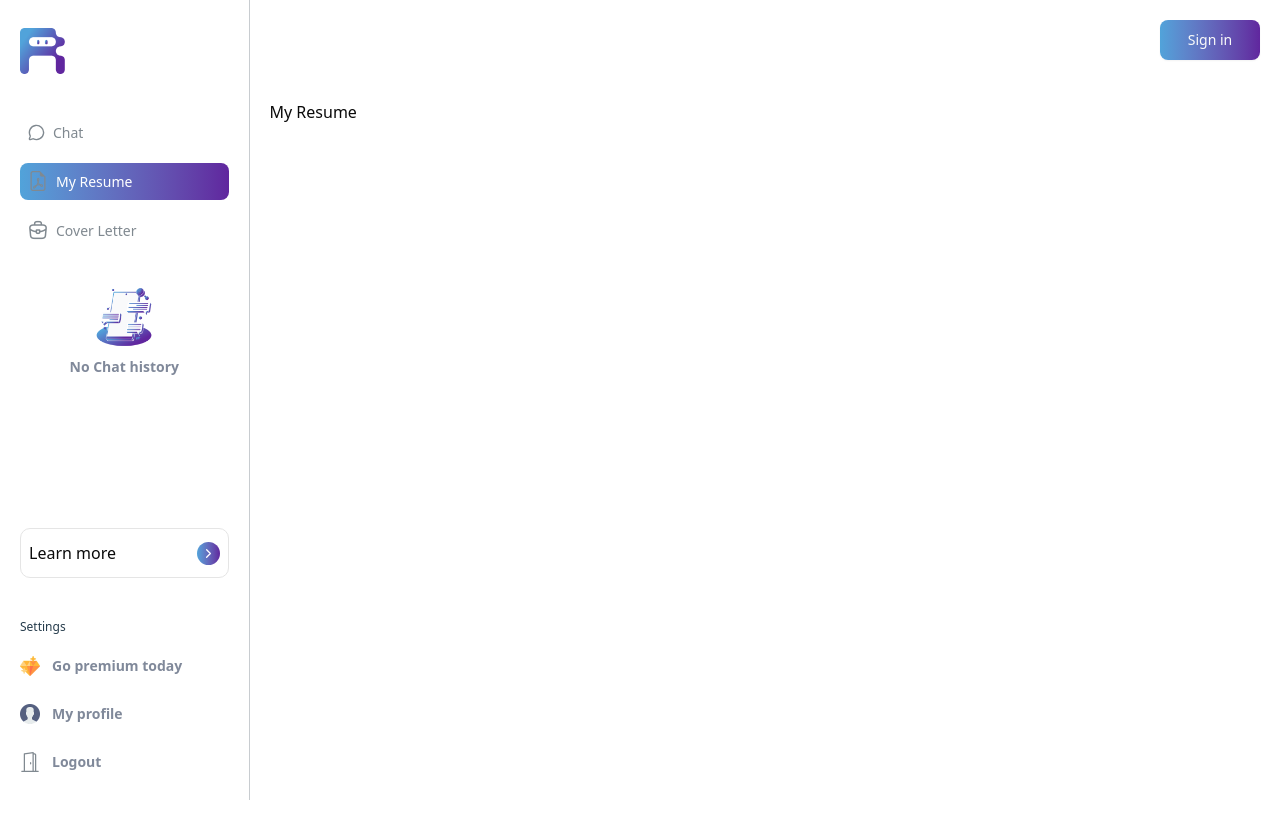
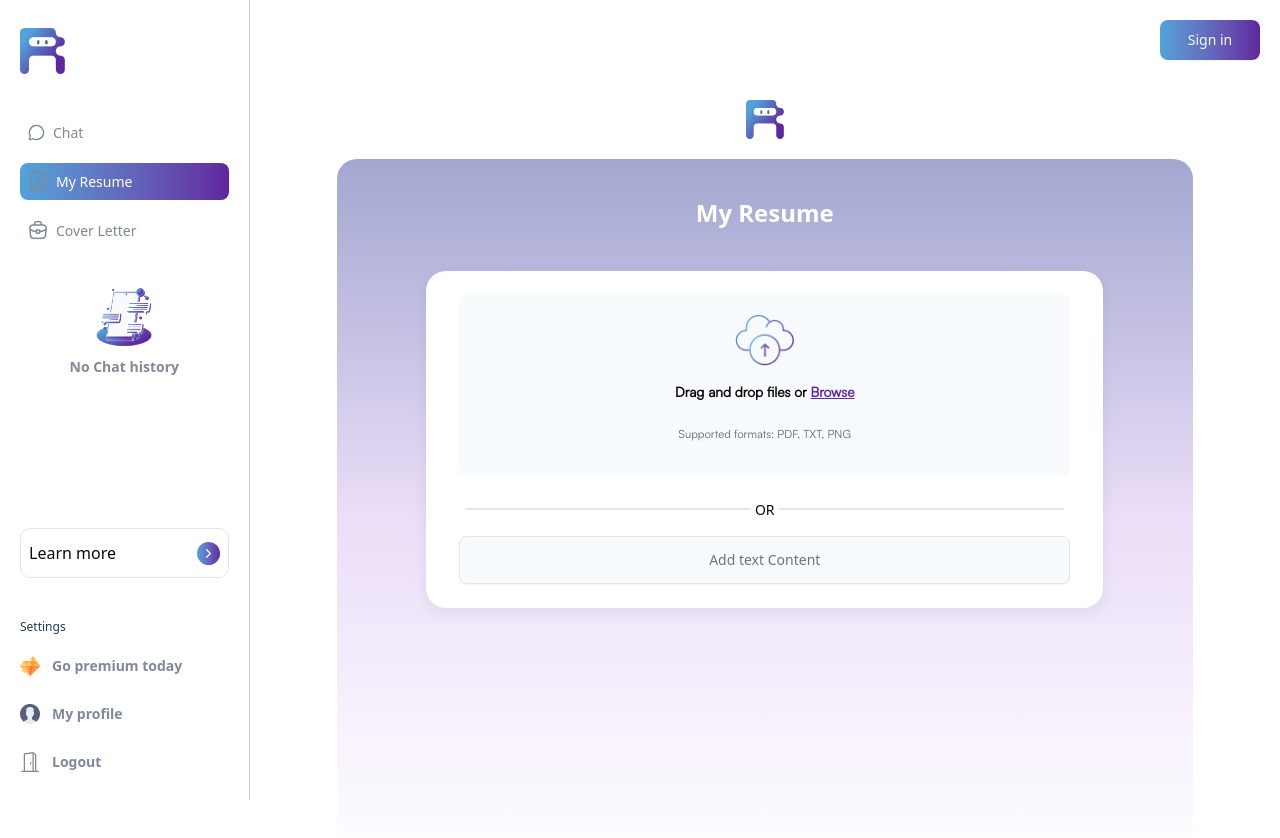
Before and after one commit to SKILL2RURAL/rafiki-x-frontend, a SvelteKit app: page /my-resume in a window 1280 px wide. Shown: the top 838 px of the page. Before the commit the page ends 800 px from the top, so only its background shows below. Built offline with nearby package versions, Linux system fonts and the light colour scheme.

Commit message:
created resume uploader, file list, and history for my resume page

```diff
--- a/package.json
+++ b/package.json
@@ -18,7 +18,7 @@
 		"@eslint/js": "^9.18.0",
 		"@internationalized/date": "^3.9.0",
 		"@lucide/svelte": "^0.515.0",
-		"@sveltejs/adapter-auto": "^6.0.0",
+		"@sveltejs/adapter-auto": "^6.1.0",
 		"@sveltejs/kit": "^2.22.0",
 		"@sveltejs/vite-plugin-svelte": "^6.0.0",
 		"bits-ui": "^2.9.4",
--- /dev/null
+++ b/src/components/my-resume/ResumeFileList.svelte
@@ -0,0 +1,17 @@
+<script>
+    export let files = []
+</script>
+
+<ul class="">
+    {#each files as file}
+        <li class="">
+            <div class="">
+                <p class="">{file.name}</p>
+                <p>{file.size}</p>
+            </div>
+            <div>
+               <!-- {/*Button*/}  -->
+            </div>
+        </li>
+    {/each}
+</ul>
--- /dev/null
+++ b/src/components/my-resume/ResumeHistory.svelte
@@ -0,0 +1,25 @@
+<script>
+    export let history = [];
+</script>
+
+
+<aside class="w-64">
+    <h2 class="">Chat Histor</h2>
+    {#if history.length === 0}
+        <p class="">No history available</p>
+    {:else}
+        <ul class="">
+            {#each history as item}
+               <li class= "flex justify-between items-cente">
+                    <span>{item.title}</span>
+                    <!-- {/*Button*/} -->
+               </li>
+            {/each}
+        </ul>
+    {/if}
+
+    <div>
+        <!-- {/*Button to go back*/}
+        {/*Button to clear history*/} -->
+    </div>
+</aside>
--- /dev/null
+++ b/src/components/my-resume/ResumeUploader.svelte
@@ -0,0 +1,35 @@
+<script lang="ts">
+    import upload from '$lib/assets/icons/upload.png';
+	import Input from '$lib/components/ui/input/input.svelte';
+    export let onUpload: (files: FileList) => void;
+
+    function handleFileChange(event: Event) {
+        const files = (event.target as HTMLInputElement).files;
+        if (files && files.length > 0) {
+            onUpload(files);
+        }
+    }
+</script>
+
+<div class="md:w-[677px] md:h-[337px] rounded-[20px] p-6 text-center bg-white flex flex-col items-center shadow-[0_4px_8px_4px_rgba(112,144,176,0.1)]">
+    <div class="md:w-[611px] md:h-[190px] rounded-[6px] bg-[#F7FBFD] font-satoshi-regular space-y-6 pt-5">
+        <img src={upload} alt="Upload Icon" class="mx-auto mb-4" width="59.05" height="51.15" />
+        <p class="text-[13.73px] font-bold leading-5">Drag and drop files or
+            <label class="text-[#60269E] underline cursor-pointer">
+                 Browse
+                <input type="file" class="hidden" on:change={handleFileChange} />
+            </label>
+        </p>
+        <p class="mt-2 text-[11.3px] text-[#676767] leading-4">Supported formats: PDF, TXT, PNG</p>
+    </div>
+
+    <div class="flex items-center gap-1 mt-6">
+        <span class="md:w-[285.5px] border-[0.64px] bg-[#C8CCD0]"> </span>
+        <p class="text-[14px]">OR</p>
+        <span class="md:w-[285.5px] border-[0.64px] bg-[#C8CCD0]"> </span>
+    </div>
+
+    <div class="mt-4">
+        <Input type="text" placeholder="Add text Content" class="md:w-[611px] h-[48px] rounded-[8px] border p-2.5 bg-[#F7FBFD] text-center" />
+    </div>
+</div>
--- a/src/routes/(main)/my-resume/+page.svelte
+++ b/src/routes/(main)/my-resume/+page.svelte
@@ -1,5 +1,37 @@
 <script>
 	import Layout from '../../../components/Layout/Layout.svelte';
+	import ResumeFileList from '../../../components/my-resume/ResumeFileList.svelte';
+	import ResumeHistory from '../../../components/my-resume/ResumeHistory.svelte';
+	import ResumeUploader from '../../../components/my-resume/ResumeUploader.svelte';
+	import logo from '$lib/assets/icons/logo-gradient.png';
+
+	let files = [];
+	let history = []
+	let showHistory = false;
+
+	function handleUpload(uploadedFiles) {
+		files = [...files, ...Array.from(uploadedFiles).map(f => ({
+			name: f.name,
+			size: (f.size / 1024).toFixed(1)
+	}))];
+	}
 </script>
 
-<Layout>My Resume</Layout>
+<Layout>
+	<div class="flex flex-col items-center gap-5 ">
+		<img src={logo} alt="Rafki-X-logo" width={38} height={38}/>
+		<div class="md:w-[856px] md:h-[716px] space-y-10 pt-9 flex flex-col items-center rounded-[20px] bg-gradient-to-b from-[#A3A7D0] via-[#ebdef8] to-[#FFFFFF]">
+			<h1 class="text-[24px] font-bold font-mulish text-white">My Resume</h1>
+			{#if files.length === 0}
+				<ResumeUploader onUpload={handleUpload} />
+			{:else}
+				<ResumeFileList {files} />
+			{/if}
+		</div>
+	</div>
+</Layout>
+
+<!-- Resume history sidebar -->
+{#if showHistory}
+	<ResumeHistory {history} />
+{/if}
```
Also changed, not shown: src/lib/assets/icons/upload.png (added), 1 other file (tests, documents, lock files or other folders).
